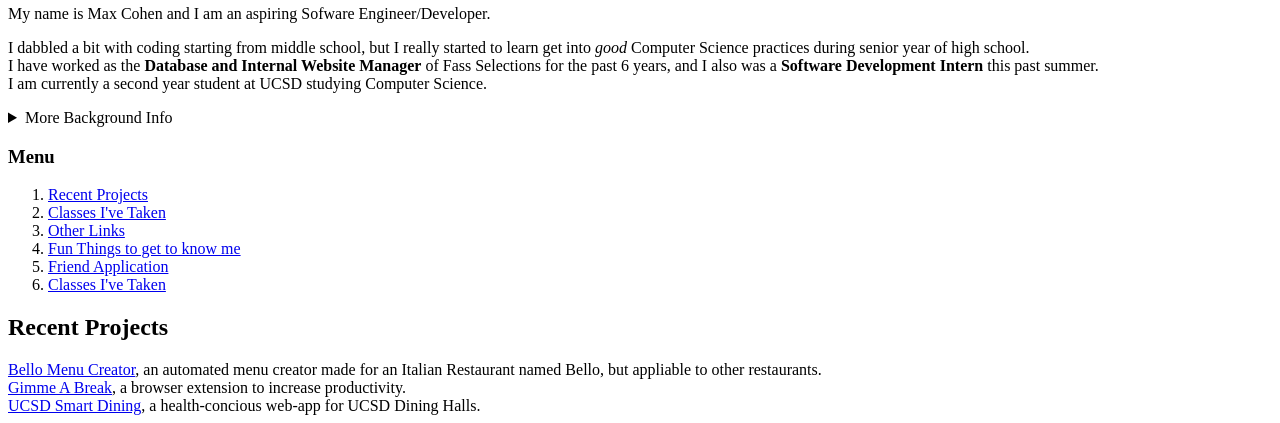
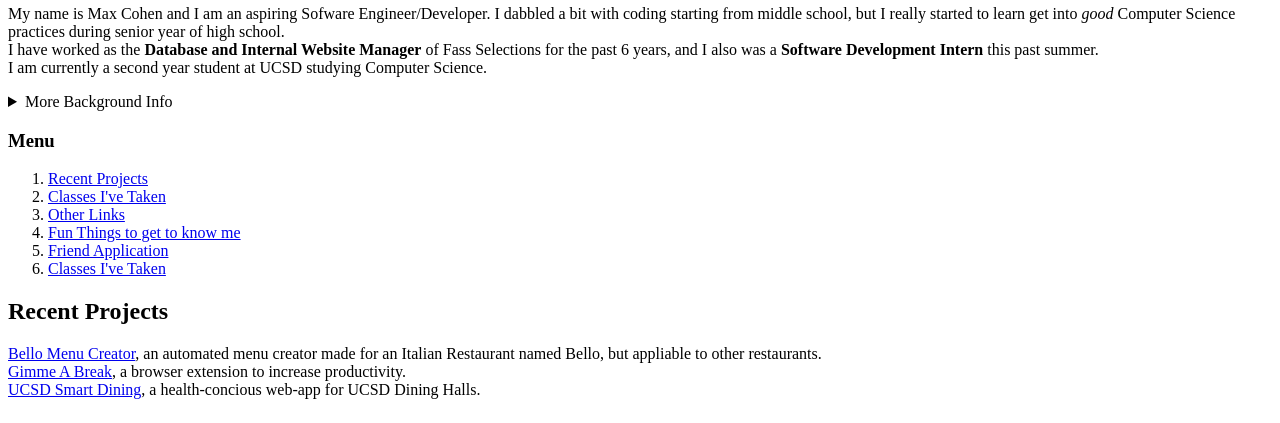
Before and after one commit to maxcoh3n/wi21-cse110-lab3, a plain HTML site: page index.html in a window 1280 px wide. Shown: the part 122-545 px from the top of the page. Drawn offline with Linux system fonts and the light colour scheme.

Commit message:
reworked ps and asides

```diff
--- a/index.html
+++ b/index.html
@@ -5,8 +5,8 @@
         <meta name="viewport" content="width=device-width, initial-scale=1.0">
         <title>About Me 2</title>
         <link rel="icon" href="favicon.ico">
+    </head>
 
-    </head>
     <body>
         <header>
             <h1>Max's About Me Page</h1>
@@ -19,8 +19,10 @@
 
             <div class = "info">
                 <h2>General Info</h2>
-                <p>My name is Max Cohen and I am an aspiring Sofware Engineer/Developer. <aside>I dabbled a bit with coding starting from middle school, but I really started to
-                    learn get into <em>good</em> Computer Science practices during senior year of high school. <br> </aside>
+                <p>
+                    My name is Max Cohen and I am an aspiring Sofware Engineer/Developer.
+                    I dabbled a bit with coding starting from middle school, but I really started to
+                    learn get into <em>good</em> Computer Science practices during senior year of high school.  <br>
                     I have worked as the <strong>Database and Internal Website Manager</strong> of Fass Selections for the past 6 years, and I also was a <strong>Software Development Intern</strong> this past summer. <br>
                     I am currently a second year student at UCSD studying Computer Science.
                 </p>
@@ -188,7 +190,7 @@
 
             <h2>Fun Things to Get to Know Me</h2>
 
-            If you're still here, then you must be really interested in me. Here are some things I like.
+            <aside>If you're still here, then you must be really interested in me. Here are some things I like.</aside>
 
             <h3>Movies</h3>
 
@@ -249,7 +251,7 @@
 
             <h2> Friend Application</h2>
 
-            If you're <i>still</i> here, then you must <i>really</i> be interested in me, so here is an application to become my friend.
+            <aside> If you're <i>still</i> here, then you must <i>really</i> be interested in me, so here is an application to become my friend. </aside>
 
             <form>
                 <h4> Basic Info</h4>
```
